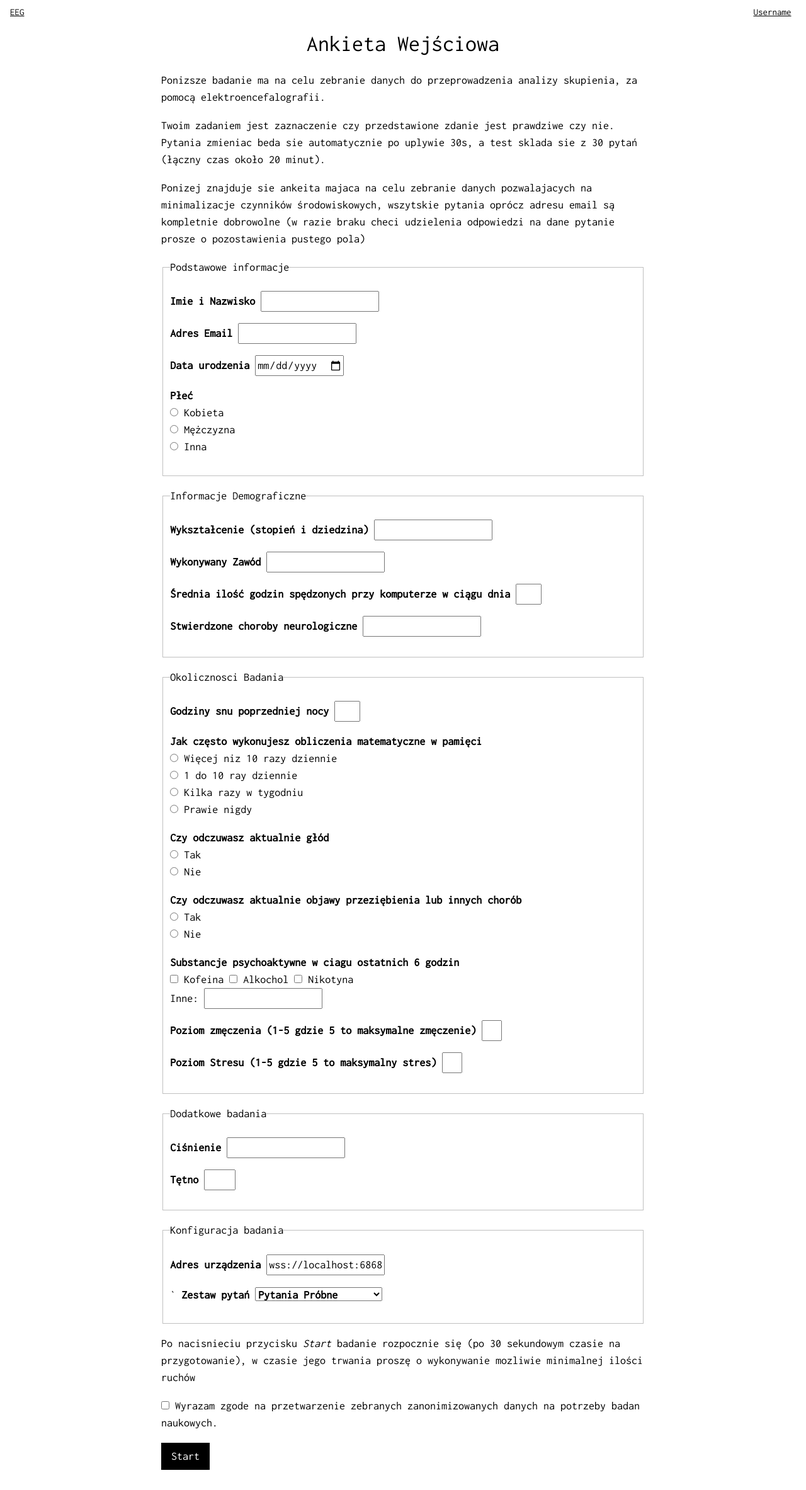
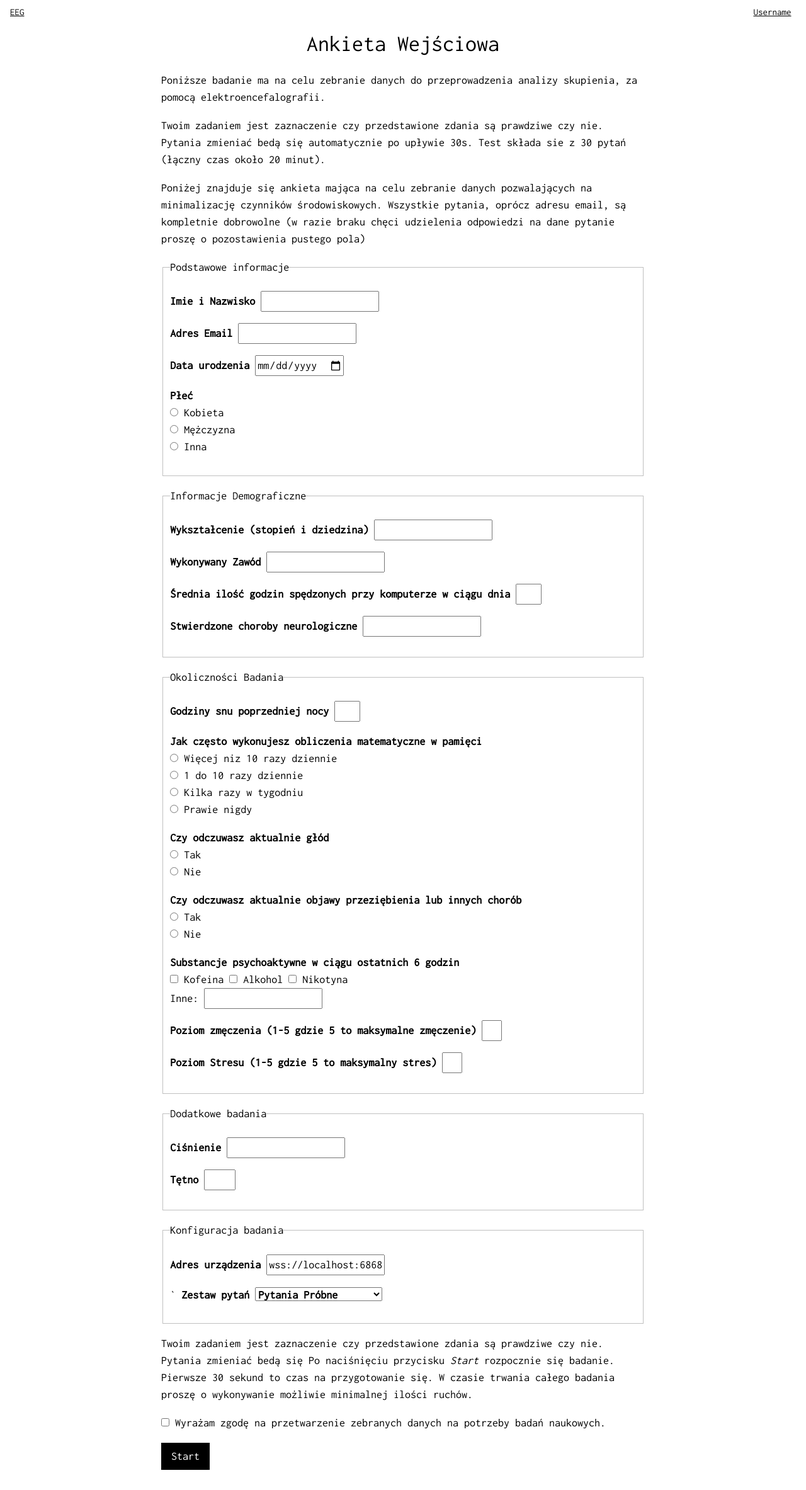
Before and after one commit to mateuszkojro/bachelors-thesis, a Flask app: template stimulus-website/website/templates/user.html in a window 1280 px wide. Shown: the whole page at 63% size. Run offline with Flask 3, Linux system fonts and the light colour scheme; the template is opened without the code that fills it, so the values that code supplies are empty; some libraries are stand-ins or nearby versions.

Commit message:
Fixing typos

```diff
--- a/stimulus-website/website/templates/user.html
+++ b/stimulus-website/website/templates/user.html
@@ -7,17 +7,16 @@
 <div>
     <div>
         <p>
-            Ponizsze badanie ma na celu zebranie danych do przeprowadzenia analizy skupienia, za pomocą
-            elektroencefalografii.
+            Poniższe badanie ma na celu zebranie danych do przeprowadzenia analizy skupienia, za pomocą elektroencefalografii.
         </p>
         <p>
-            Twoim zadaniem jest zaznaczenie czy przedstawione zdanie jest prawdziwe czy nie. Pytania zmieniac beda sie
-            automatycznie po uplywie 30s, a test sklada sie z 30 pytań (łączny czas około 20 minut).
+            Twoim zadaniem jest zaznaczenie czy przedstawione zdania są prawdziwe czy nie. Pytania zmieniać bedą się
+            automatycznie po upływie 30s. Test składa sie z 30 pytań (łączny czas około 20 minut).
         </p>
         <p>
-            Ponizej znajduje sie ankeita majaca na celu zebranie danych pozwalajacych na minimalizacje czynników
-            środowiskowych, wszytskie pytania oprócz adresu email są kompletnie dobrowolne (w razie braku checi
-            udzielenia odpowiedzi na dane pytanie prosze o pozostawienia pustego pola)
+            Poniżej znajduje się ankieta mająca na celu zebranie danych pozwalających na minimalizację czynników
+            środowiskowych. Wszystkie pytania, oprócz adresu email, są kompletnie dobrowolne (w razie braku chęci
+            udzielenia odpowiedzi na dane pytanie proszę o pozostawienia pustego pola)
         </p>
     </div>
     <form method="get" action="{{ url_for('.stimuli') }}">
@@ -98,7 +97,7 @@
         </fieldset>
         <fieldset name="today">
             <legend>
-                Okolicznosci Badania
+                Okoliczności Badania
             </legend>
             <p>
                 <label class="question">
@@ -119,7 +118,7 @@
             <div>
                 <label>
                     <input type="radio" name="mental_calculations" value="1_to_10_times_a_day" />
-                    1 do 10 ray dziennie
+                    1 do 10 razy dziennie
                 </label>
             </div>
             <div>
@@ -171,14 +170,14 @@
             </p>
             <p>
             <div class="question">
-                Substancje psychoaktywne w ciagu ostatnich 6 godzin
+                Substancje psychoaktywne w ciągu ostatnich 6 godzin
             </div>
             <div>
                 <input type="checkbox" id="cofeine" name="psychoactive_substances" value="cofeine" />
                 <label for="cofeine">Kofeina</label>
                 </input>
                 <input type="checkbox" id="alkochol" name="psychoactive_substances" value="alkochol" />
-                <label for="alkochol">Alkochol</label>
+                <label for="alkochol">Alkohol</label>
                 </input>
                 <input type="checkbox" id="nicotine" name="psychoactive_substances" value="nicotine" />
                 <label for="nicotine">Nikotyna</label>
@@ -242,12 +241,13 @@
             </p>
         </fieldset>
         <p>
-            Po nacisnieciu przycisku <i>Start</i> badanie rozpocznie się (po 30 sekundowym czasie na przygotowanie), w czasie jego trwania proszę o wykonywanie mozliwie minimalnej ilości ruchów
+            Twoim zadaniem jest zaznaczenie czy przedstawione zdania są prawdziwe czy nie. Pytania zmieniać bedą się
+            Po naciśnięciu przycisku <i>Start</i> rozpocznie się badanie. Pierwsze 30 sekund to czas na przygotowanie się. W czasie trwania całego badania proszę o wykonywanie możliwie minimalnej ilości ruchów.
         </p>
         <div style="padding-bottom: 1em;">
             <label>
                 <input type="checkbox" name="acept_data_processing" required>
-                Wyrazam zgode na przetwarzenie zebranych zanonimizowanych danych na potrzeby badan naukowych.
+                Wyrażam zgodę na przetwarzenie zebranych danych na potrzeby badań naukowych.
             </label>
         </div>
         <button class="w3-button w3-black">Start</button>
```
